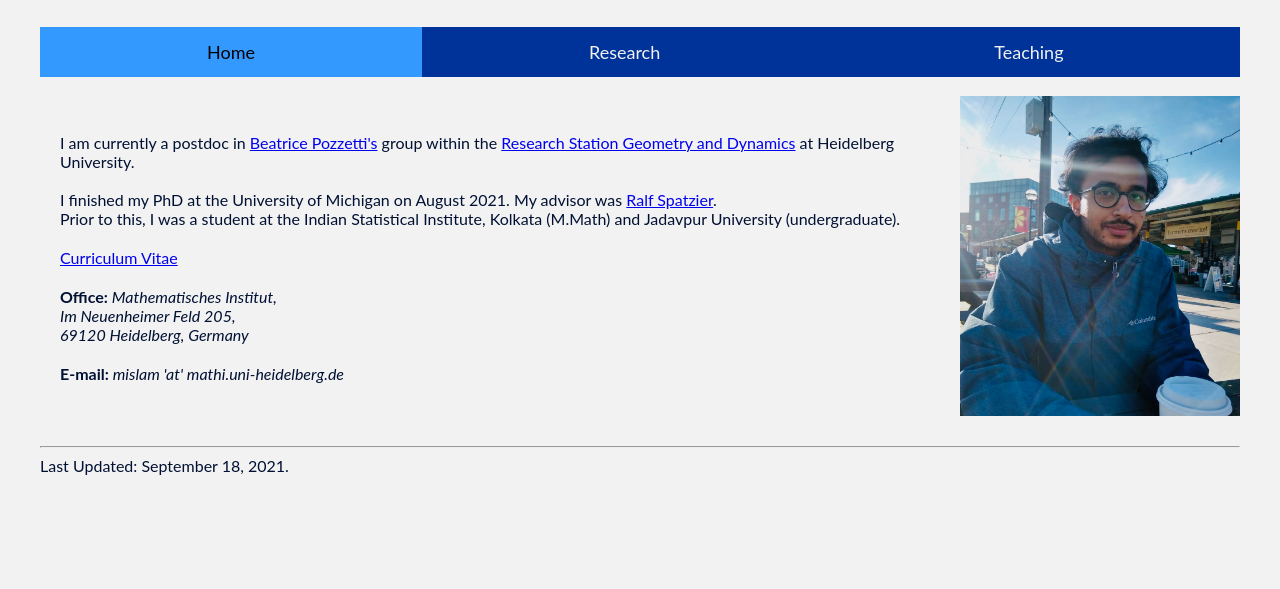
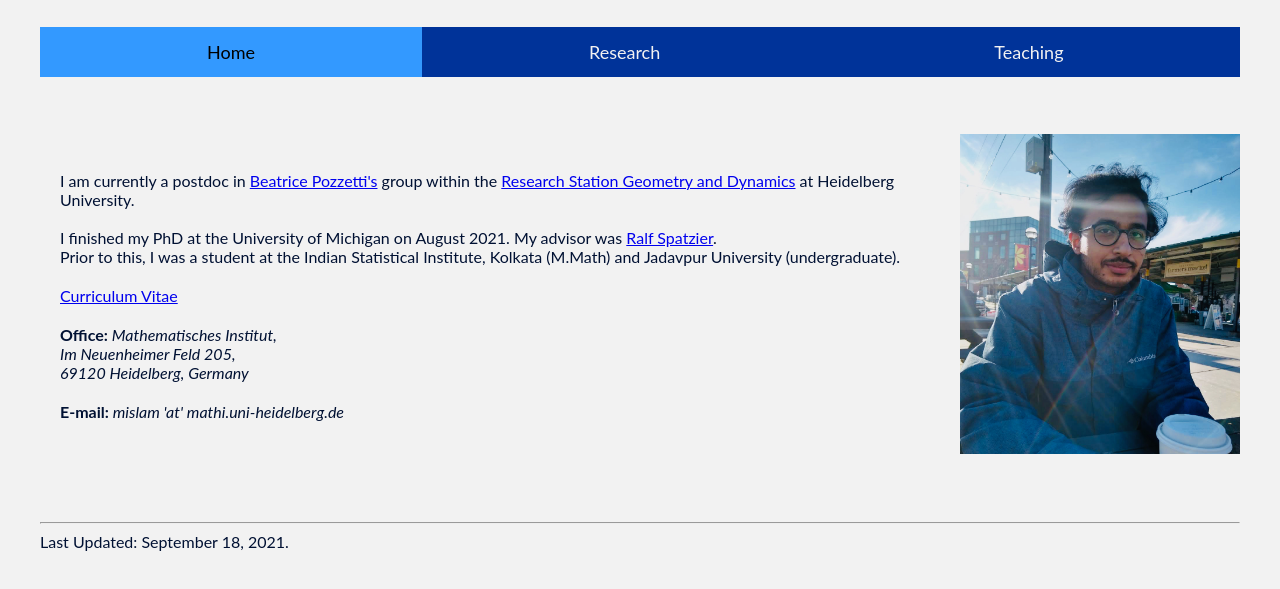
Before and after one commit to mitul-islam/mitul-islam.github.io, a plain HTML site: page index.html in a window 1280 px wide. Shown: the part 87-676 px from the top of the page. Drawn offline with Linux system fonts and the light colour scheme.

Commit message:
Update index.html

```diff
--- a/index.html
+++ b/index.html
@@ -32,7 +32,7 @@
   <a href="teaching.html">Teaching</a>
 </div>
 
-&nbsp; &nbsp;
+<br><br><br>
 
 <div class="container">
   <div class="text">
@@ -65,7 +65,7 @@ Im Neuenheimer Feld 205, <br>
   </div>
 </div>
 
-&nbsp; &nbsp;
+<br><br><br>
 
 <hr>
 Last Updated: September 18, 2021.
```
